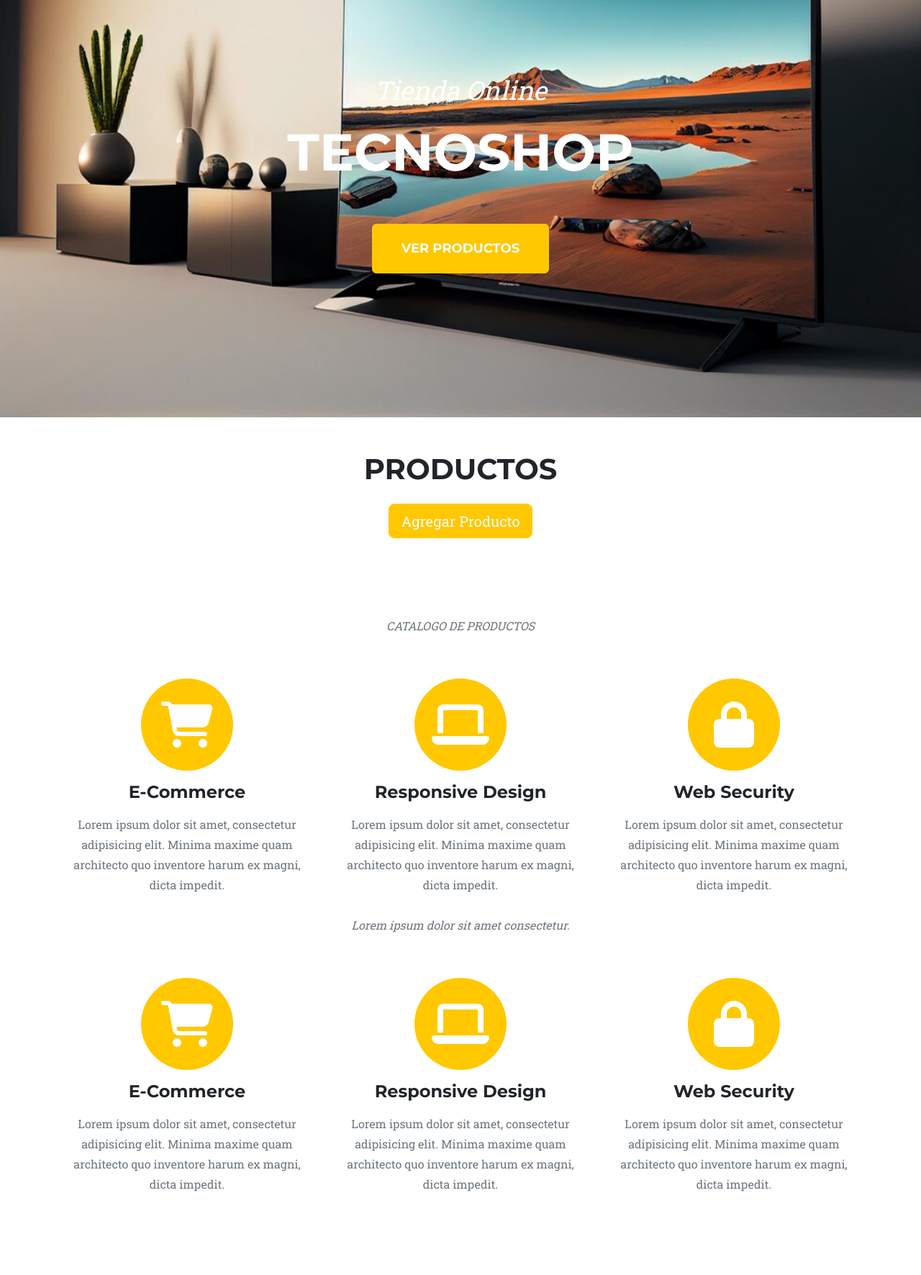
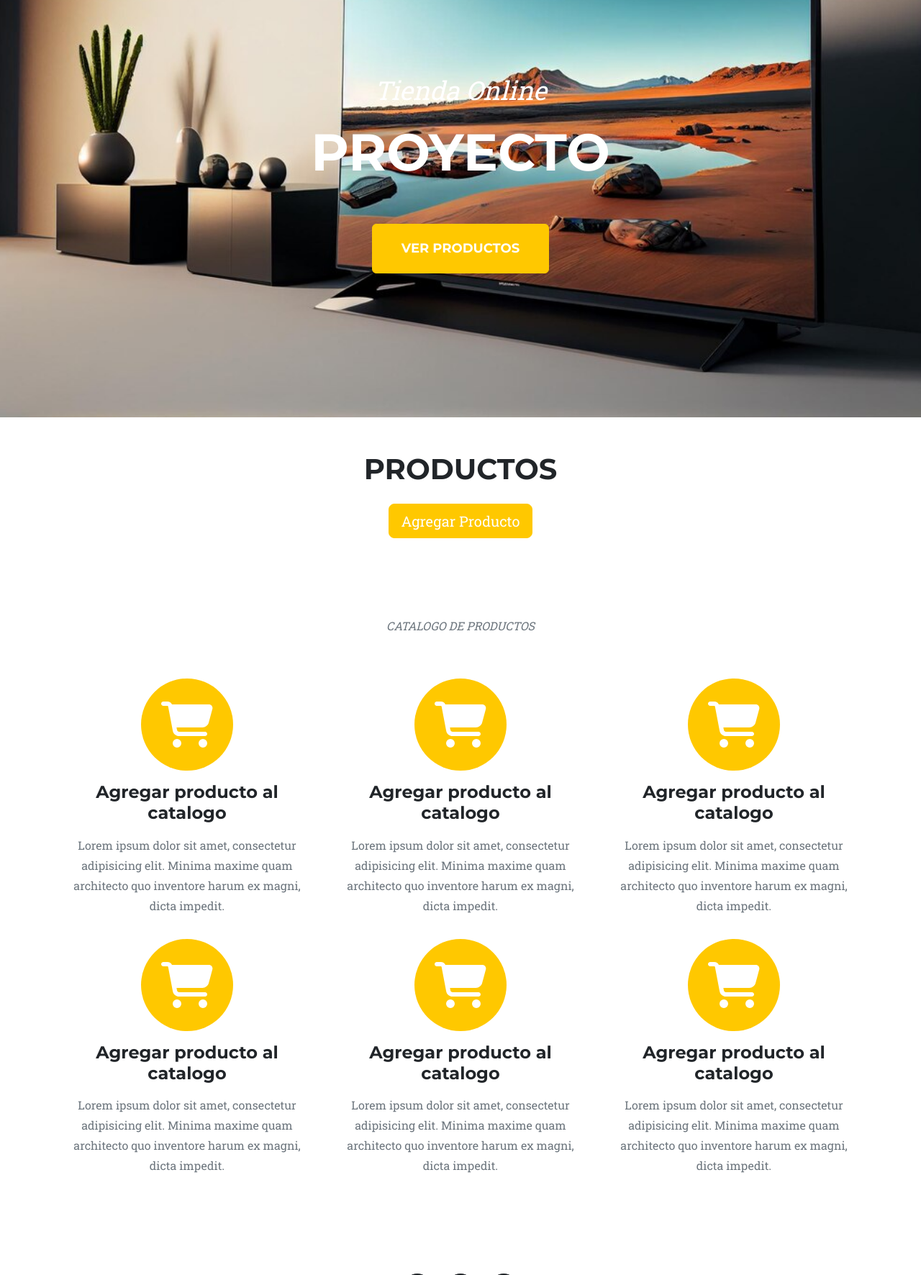
Before and after one commit to SebastianBalino/Proyecto_SebastianBalino, a Django app: page /app/productos/ in a window 1280 px wide. Shown: the part 165-1937 px from the top of the page at 72% size. Run offline with Django 4.2, Linux system fonts and the light colour scheme; some libraries are stand-ins or nearby versions.

Commit message:
Tercer Commit

```diff
--- a/ProyectoSebastian/APP/templates/APP/base.html
+++ b/ProyectoSebastian/APP/templates/APP/base.html
@@ -41,7 +41,7 @@
         <header class="masthead" style="background-image: url('{% static "APP/assets/img/television-fondo.jpg" %}')">
             <div class="container">
                 <div class="masthead-subheading">Tienda Online</div>
-                <div class="masthead-heading text-uppercase">TECNOSHOP</div>
+                <div class="masthead-heading text-uppercase">PROYECTO</div>
                 <a class="btn btn-primary btn-xl text-uppercase" href="{% url 'Productos' %}">VER PRODUCTOS</a>
             </div>
         </header>
--- a/ProyectoSebastian/APP/templates/APP/productos.html
+++ b/ProyectoSebastian/APP/templates/APP/productos.html
@@ -34,23 +34,23 @@
                     <i class="fas fa-circle fa-stack-2x text-primary"></i>
                     <i class="fas fa-shopping-cart fa-stack-1x fa-inverse"></i>
                 </span>
-                <h4 class="my-3">E-Commerce</h4>
+                <h4 class="my-3">Agregar producto al catalogo</h4>
                 <p class="text-muted">Lorem ipsum dolor sit amet, consectetur adipisicing elit. Minima maxime quam architecto quo inventore harum ex magni, dicta impedit.</p>
             </div>
             <div class="col-md-4">
                 <span class="fa-stack fa-4x">
                     <i class="fas fa-circle fa-stack-2x text-primary"></i>
-                    <i class="fas fa-laptop fa-stack-1x fa-inverse"></i>
+                    <i class="fas fa-shopping-cart fa-stack-1x fa-inverse"></i>
                 </span>
-                <h4 class="my-3">Responsive Design</h4>
+                <h4 class="my-3">Agregar producto al catalogo</h4>
                 <p class="text-muted">Lorem ipsum dolor sit amet, consectetur adipisicing elit. Minima maxime quam architecto quo inventore harum ex magni, dicta impedit.</p>
             </div>
             <div class="col-md-4">
                 <span class="fa-stack fa-4x">
                     <i class="fas fa-circle fa-stack-2x text-primary"></i>
-                    <i class="fas fa-lock fa-stack-1x fa-inverse"></i>
+                    <i class="fas fa-shopping-cart fa-stack-1x fa-inverse"></i>
                 </span>
-                <h4 class="my-3">Web Security</h4>
+                <h4 class="my-3">Agregar producto al catalogo</h4>
                 <p class="text-muted">Lorem ipsum dolor sit amet, consectetur adipisicing elit. Minima maxime quam architecto quo inventore harum ex magni, dicta impedit.</p>
             </div>
         </div>
@@ -58,7 +58,7 @@
     <div class="container">
         <div class="text-center">
             <h2 class="section-heading text-uppercase"></h2>
-            <h3 class="section-subheading text-muted">Lorem ipsum dolor sit amet consectetur.</h3>
+            <!-- <h3 class="section-subheading text-muted">Lorem ipsum dolor sit amet consectetur.</h3> -->
         </div>
         <div class="row text-center">
             <div class="col-md-4">
@@ -66,23 +66,23 @@
                     <i class="fas fa-circle fa-stack-2x text-primary"></i>
                     <i class="fas fa-shopping-cart fa-stack-1x fa-inverse"></i>
                 </span>
-                <h4 class="my-3">E-Commerce</h4>
+                <h4 class="my-3">Agregar producto al catalogo</h4>
                 <p class="text-muted">Lorem ipsum dolor sit amet, consectetur adipisicing elit. Minima maxime quam architecto quo inventore harum ex magni, dicta impedit.</p>
             </div>
             <div class="col-md-4">
                 <span class="fa-stack fa-4x">
                     <i class="fas fa-circle fa-stack-2x text-primary"></i>
-                    <i class="fas fa-laptop fa-stack-1x fa-inverse"></i>
+                    <i class="fas fa-shopping-cart fa-stack-1x fa-inverse"></i>
                 </span>
-                <h4 class="my-3">Responsive Design</h4>
+                <h4 class="my-3">Agregar producto al catalogo</h4>
                 <p class="text-muted">Lorem ipsum dolor sit amet, consectetur adipisicing elit. Minima maxime quam architecto quo inventore harum ex magni, dicta impedit.</p>
             </div>
             <div class="col-md-4">
                 <span class="fa-stack fa-4x">
                     <i class="fas fa-circle fa-stack-2x text-primary"></i>
-                    <i class="fas fa-lock fa-stack-1x fa-inverse"></i>
+                    <i class="fas fa-shopping-cart fa-stack-1x fa-inverse"></i>
                 </span>
-                <h4 class="my-3">Web Security</h4>
+                <h4 class="my-3">Agregar producto al catalogo</h4>
                 <p class="text-muted">Lorem ipsum dolor sit amet, consectetur adipisicing elit. Minima maxime quam architecto quo inventore harum ex magni, dicta impedit.</p>
             </div>
         </div>
```
